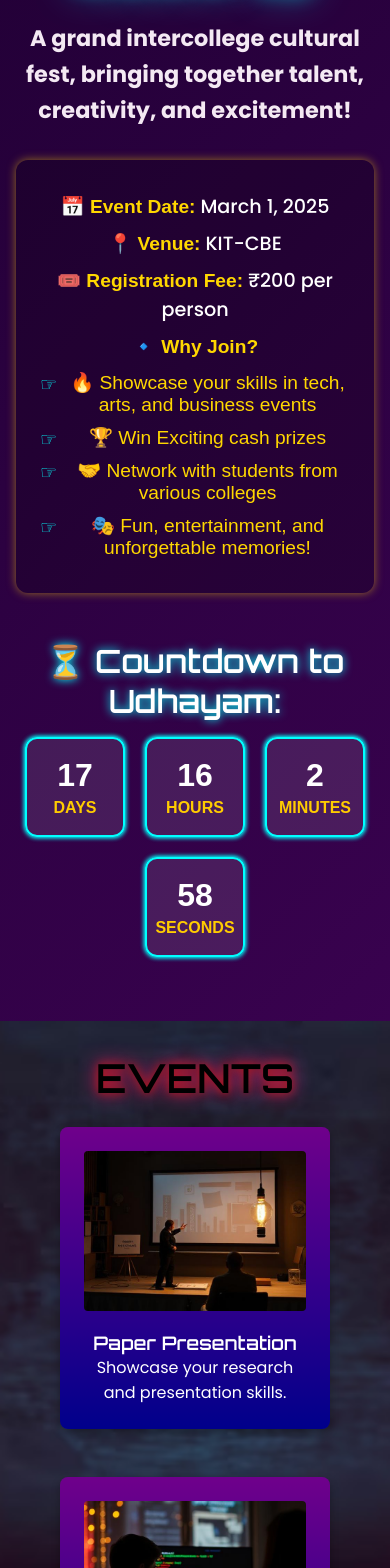
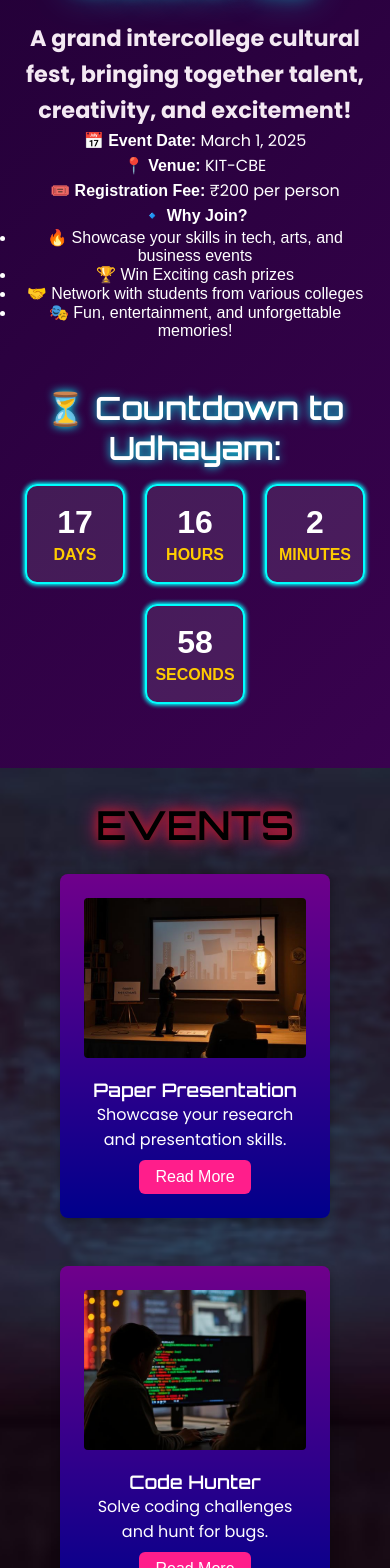
Before and after one commit to kamalesh-E08/Udayam, a React (Vite) app: page / in a window 390 px wide. Shown: the part 1160-2728 px from the top of the page. Built offline with nearby package versions, Linux system fonts and the light colour scheme.

Commit message:
event commit

```diff
--- a/src/App.css
+++ b/src/App.css
@@ -319,48 +319,6 @@ header {
   color: #F4E9F3;
 }
 
-/* Event Details */
-.event-details {
-  background: rgba(0, 0, 0, 0.2);
-  border-radius: 12px;
-  padding: 1.5rem;
-  margin: 2rem auto;
-  max-width: 700px;
-  box-shadow: 0 0 10px rgba(255, 215, 0, 0.5);
-}
-
-.event-details p {
-  font-size: 1.2rem;
-  font-weight: 500;
-  margin: 8px 0;
-}
-
-.event-details strong {
-  color: #FFD700;
-}
-
-/* List Styling */
-.about-list {
-  list-style: none;
-  padding: 0;
-}
-
-.about-list li {
-  font-size: 1.2rem;
-  margin: 10px 0;
-  padding-left: 25px;
-  position: relative;
-  color: #FFD700;
-}
-
-.about-list li::before {
-  content: "☞";
-  color: cyan;
-  font-size: 1.2rem;
-  position: absolute;
-  left: 0;
-  top: 2px;
-}
 
 /* Countdown Section */
 .countdown-section {
@@ -490,6 +448,168 @@ header {
   transform: scale(1.05);
 }
 
+/* descrption */
+/* Blur Effect on Background When Modal is Open */
+.blur-website::before {
+  content: "";
+  position: fixed;
+  top: 0;
+  left: 0;
+  width: 100vw;
+  height: 100vh;
+  background: rgba(0, 0, 0, 0.6); /* Dark overlay effect */
+  backdrop-filter: blur(10px); /* Blurs everything */
+  z-index: 999;
+}
+
+/* Read More Button */
+.read-more-btn {
+  background: #ff1e8b;
+  color: white;
+  border: none;
+  padding: 0.5rem 1rem;
+  font-size: 1rem;
+  cursor: pointer;
+  border-radius: 6px;
+  margin-top: 0.5rem;
+  transition: background 0.3s, transform 0.2s;
+}
+
+.read-more-btn:hover {
+  background: #c11512;
+  transform: scale(1.05);
+}
+
+/* Modal Styling */
+.event-modal {
+  position: fixed;
+  top: 50%;
+  left: 50%;
+  transform: translate(-50%, -50%);
+  background: rgba(30, 30, 30, 0.95);
+  color: white;
+  padding: 2rem;
+  border-radius: 10px;
+  width: 50%;
+  max-width: 800px;
+  box-shadow: 0 4px 10px rgba(255, 255, 255, 0.3);
+  z-index: 1000;
+  animation: fadeIn 0.3s ease-in-out;
+}
+
+/* Close Button (Cross Mark) */
+.close-btn {
+  position: absolute;
+  top: 10px;
+  right: 15px;
+  background: none;
+  border: none;
+  color: white;
+  font-size: 1.5rem;
+  cursor: pointer;
+  transition: color 0.3s;
+}
+
+.close-btn:hover {
+  color: #ff1e8b;
+}
+
+/* Fade In Animation (Fixes Left-to-Center Issue) */
+@keyframes fadeIn {
+  from {
+    opacity: 0;
+    transform: translate(-50%, -50%) scale(0.9);
+  }
+  to {
+    opacity: 1;
+    transform: translate(-50%, -50%) scale(1);
+  }
+}
+
+/* Modal Content Layout */
+.modal-content {
+  display: flex;
+  flex-wrap: wrap;
+  gap: 20px;
+}
+
+/* Left Side - Image & Coordinators */
+.modal-left {
+  flex: 1;
+  text-align: center;
+}
+
+.modal-image {
+  width: 100%;
+  max-width: 250px;
+  border-radius: 10px;
+}
+
+/* Coordinators List */
+.coordinator-list {
+  list-style: none;
+  padding: 0;
+  margin-top: 10px;
+}
+
+.coordinator-list li {
+  font-size: 1rem;
+  color: #00FFFF;
+  text-shadow: 0 0 10px #00FFFF, 0 0 20px #ff1e8b;
+}
+
+/* Right Side - Description */
+.modal-right {
+  flex: 2;
+}
+
+/* Highlighted Event Name */
+.modal-title {
+  font-size: 1.8rem;
+  font-weight: bold;
+  color: #00ffff; /* Neon Cyan */
+  text-shadow: 0 0 10px #00ffff, 0 0 20px #ff1e8b, 0 0 30px #ff1e8b;
+  animation: glow 1.5s infinite alternate;
+}
+
+@keyframes glow {
+  0% {
+    text-shadow: 0 0 10px #00ffff, 0 0 20px #ff1e8b, 0 0 30px #ff1e8b;
+  }
+  100% {
+    text-shadow: 0 0 15px #ff1e8b, 0 0 25px #00ffff, 0 0 35px #00ffff;
+  }
+}
+
+/* Event Description */
+.modal-description {
+  font-size: 1rem;
+  color: white;
+  line-height: 1.5;
+}
+
+/* Responsive Design */
+@media (max-width: 768px) {
+  .event-modal {
+    width: 90%;
+    padding: 1.5rem;
+  }
+
+  .modal-content {
+    flex-direction: column;
+  }
+
+  .modal-left,
+  .modal-right {
+    width: 100%;
+    text-align: center;
+  }
+
+  .modal-image {
+    max-width: 200px;
+  }
+}
+
 /*CONTACT DETAILS */
 #contact {
   text-align: center;
--- a/src/Components/Events.jsx
+++ b/src/Components/Events.jsx
@@ -1,42 +1,67 @@
-import React from 'react';
+import React, { useState, useEffect } from 'react';
 import { Fade } from 'react-awesome-reveal';
 import bixnxt from '../assets/bixnxt.png';
 import eventimage from '../assets/event.jpg';
 import codeHunters from '../assets/code_hunters.png';
 import paperPresentation from '../assets/paper_presentaion.png';
 import gamez from '../assets/Gamez.png';
+import gameposter from '../assets/gameposter.png';
 
 const events = [
   {
     title: "Paper Presentation",
     description: "Showcase your research and presentation skills.",
-    image: paperPresentation
+    fullDescription: "Paper Presentation is an event where you can showcase your research, technical knowledge, and presentation skills in front of an expert panel. Participants will be judged on innovation, content, and delivery.",
+    image: paperPresentation,
+    poster: gameposter,
+    coordinators: ["Rubana", "Jane Smith"]
   },
   {
     title: "Code Hunter",
     description: "Solve coding challenges and hunt for bugs.",
-    image: codeHunters
+    fullDescription: "Code Hunter is a thrilling coding event where participants solve programming puzzles, debug code, and compete in algorithmic challenges. A must for coding enthusiasts!",
+    image: codeHunters,
+    poster: gameposter,
+    coordinators: ["Kamesh", " "]
   },
   {
     title: "BizNXT",
     description: "Present your innovative business ideas.",
-    image: bixnxt
+    fullDescription: "BizNXT challenges participants to present innovative business ideas. Teams will pitch their startups to judges, focusing on feasibility, creativity, and market impact.",
+    image: bixnxt,
+    poster: gameposter,
+    coordinators: ["Vardanam Harshitha", "Robert Black"]
   },
   {
     title: "Gamez",
     description: "Participate in fun and engaging games.",
-    image: gamez
+    fullDescription: "GameZ is a fun-packed competition featuring eFootball and Stumble Guys. Compete against others in a fast-paced gaming experience!",
+    image: gamez,
+    poster: gameposter,
+    coordinators: ["Kamalesh", "David Blue"]
   }
 ];
 
 const Events = () => {
+  const [selectedEvent, setSelectedEvent] = useState(null);
+
+  useEffect(() => {
+    if (selectedEvent) {
+      document.body.style.overflow = "hidden"; // Prevent scrolling when modal is open
+    } else {
+      document.body.style.overflow = "auto"; // Restore scrolling
+    }
+  }, [selectedEvent]);
+
   return (
-    <section id="events" className="events-section"style={{ backgroundImage: `url(${eventimage})`,backgroundSize: 'cover', backgroundPosition: 'center'}}>
-      {/* <img src={eventimage} alt="Events" className="events-image" /> */}
-      {/* Events Heading */}
+    <div className={selectedEvent ? "blur-website" : ""}>
+      <section
+        id="events"
+        className="events-section"
+        style={{ backgroundImage: `url(${eventimage})`, backgroundSize: 'cover', backgroundPosition: 'center' }}
+      >
         <h2 className="events-heading">Events</h2>
 
-      {/* Event Cards */}
         <div className="cards">
           {events.map((event, index) => (
             <Fade key={index} cascade damping={0.1}>
@@ -44,18 +69,44 @@ const Events = () => {
                 <img src={event.image} alt={event.title} className="event-image" />
                 <h3>{event.title}</h3>
                 <p>{event.description}</p>
+                <button className="read-more-btn" onClick={() => setSelectedEvent(event)}>Read More</button>
               </div>
             </Fade>
           ))}
         </div>
 
-      {/* Register Button (Placed Below Event Cards) */}
         <div className="register-container">
           <a href="https://docs.google.com/forms/d/e/1FAIpQLSfo58Yusrng6zob_qROEm6N0rgGgVMSQ7ZOCKWDjfAn1cWa_w/viewform" target="_blank" rel="noopener noreferrer" className="register-btn">
             Register Now
           </a>
         </div>
       </section>
+
+      {selectedEvent && (
+        <div className="event-modal" onClick={() => setSelectedEvent(null)}>
+          <div className="modal-content" onClick={(e) => e.stopPropagation()}>
+            <button className="close-btn" onClick={() => setSelectedEvent(null)}>✖</button>
+            <div className="modal-body">
+              {/* Left Side - Image & Coordinators */}
+              <div className="modal-left">
+                <img src={selectedEvent.poster} alt={selectedEvent.title} className="modal-image" />
+                <h4>Coordinators:</h4>
+                <ul className="coordinator-list">
+                  {selectedEvent.coordinators.map((name, index) => (
+                    <li key={index}>{name}</li>
+                  ))}
+                </ul>
+              </div>
+              {/* Right Side - Description */}
+              <div className="modal-right">
+                <h3 className="modal-title">{selectedEvent.title}</h3>
+                <p className="modal-description">{selectedEvent.fullDescription}</p>
+              </div>
+            </div>
+          </div>
+        </div>
+      )}
+    </div>
   );
 };
 
```
Also changed, not shown: 1 other file (tests, documents, lock files or other folders). Lines whose indentation alone changed are shown as unchanged.
